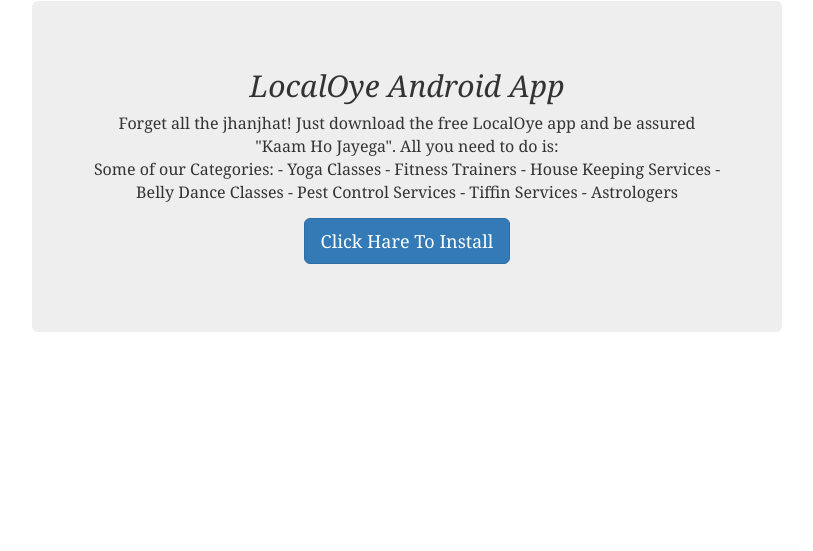
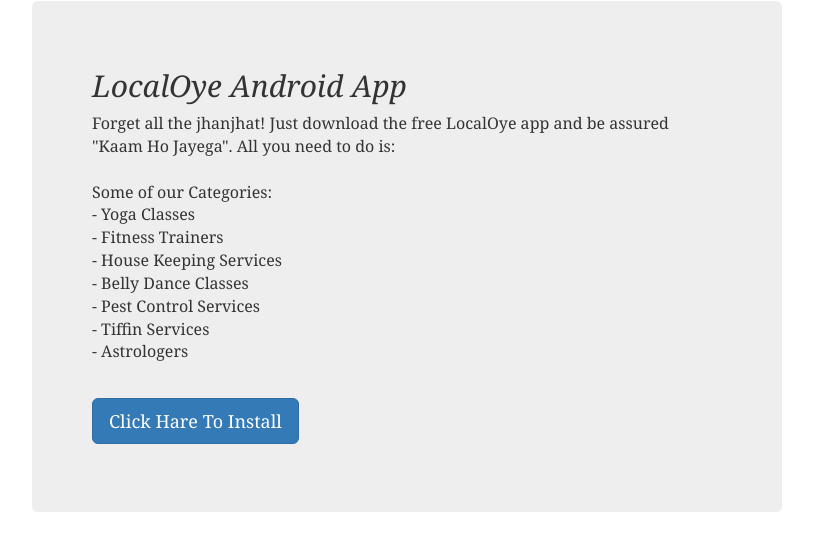
Before and after one commit to enyusu/enyusu.github.com, a Jekyll site: the page built from _posts/2015-10-04-localoye.md, in a window 1280 px wide. Shown: the top 551 px of the page, without its empty margins (233-1046 px from the left). Built offline with Jekyll 4.4.1, drawn with Linux system fonts in a browser that asks for light colours; nearby versions of some CDN libraries.

Commit message:
Update 2015-10-04-localoye.md

```diff
--- a/_posts/2015-10-04-localoye.md
+++ b/_posts/2015-10-04-localoye.md
@@ -4,16 +4,15 @@
 permalink: localoye/
 ---
 
-<center>
 <div class="jumbotron">
   <h2>LocalOye Android App </h2>
- <p style="font-size: medium">Forget all the jhanjhat! Just download the free LocalOye app and be assured "Kaam Ho Jayega". All you need to do is: <br/>
- Some of our Categories:
-- Yoga Classes
-- Fitness Trainers
-- House Keeping Services
-- Belly Dance Classes
-- Pest Control Services
-- Tiffin Services
-- Astrologers</p>
+ <p style="font-size: medium">Forget all the jhanjhat! Just download the free LocalOye app and be assured "Kaam Ho Jayega". All you need to do is: <br/><br/>
+ Some of our Categories:<br/>
+- Yoga Classes<br/>
+- Fitness Trainers<br/>
+- House Keeping Services<br/>
+- Belly Dance Classes<br/>
+- Pest Control Services<br/>
+- Tiffin Services<br/>
+- Astrologers</p><br/>
 <a class="btn btn-primary btn-lg" href="http://mmtrkms.com/mt/y2640354a4q233t224q2u234/" role="button">Click Hare To Install</a><br/><br/>
```
